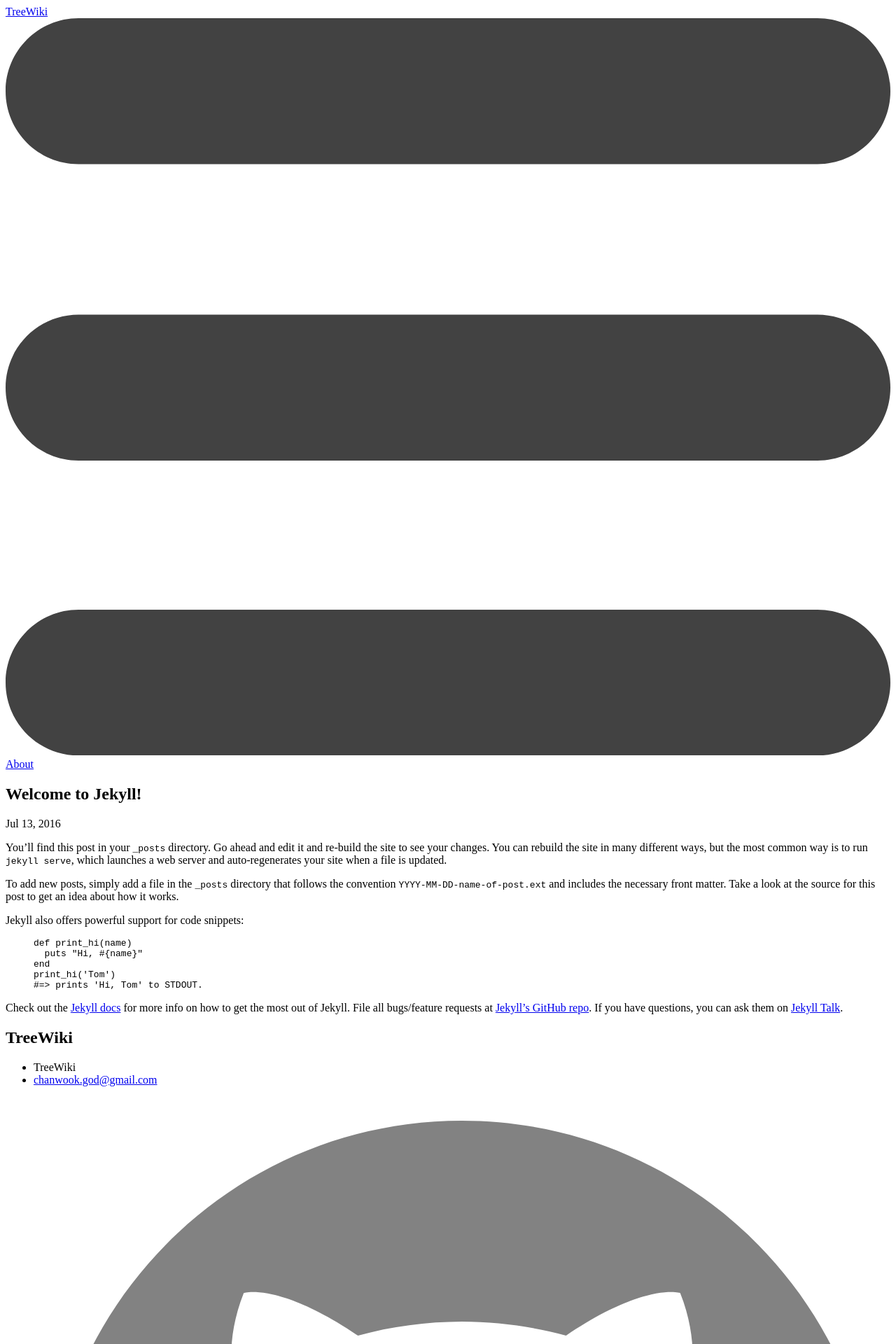
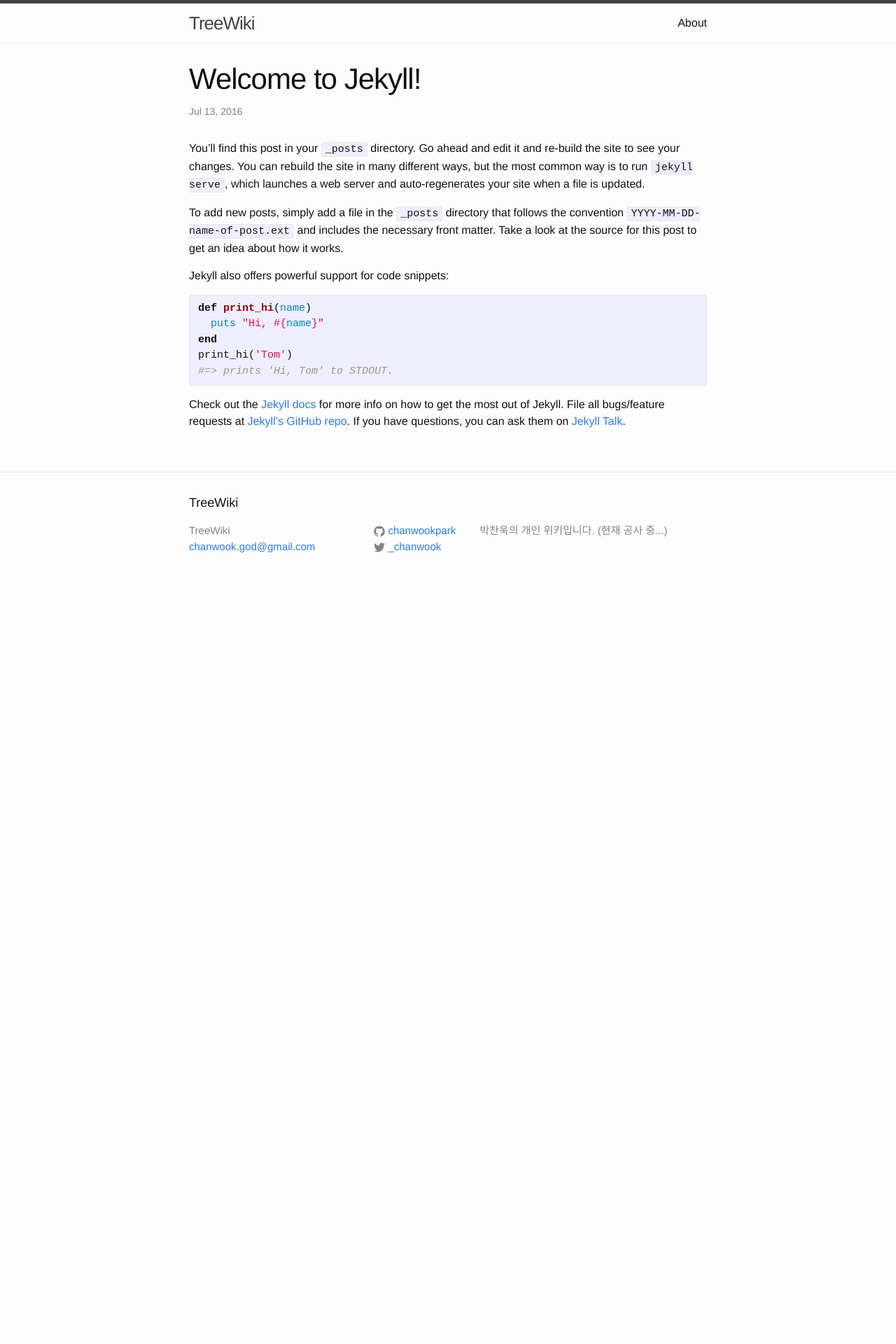
Before and after one commit to chanwookpark/chanwookpark.github.io, a Jekyll site: the page built from _posts/2016-07-14-welcome-to-jekyll.markdown, in a window 1280 px wide. Shown: the top 1920 px of the page at 70% size. Built offline with Jekyll 4.4.1, drawn with Linux system fonts in a browser that asks for light colours; after the commit the page ends 900 px from its top, so only the background shows below that.

Commit message:
asciidoctor 적용하려다가 포기.
아직 공식지원을 하지 않고 중간 단계에 작업이 들어가서 젝일? 기본 템플릿을 사용하기로…

```diff
--- a/Gemfile
+++ b/Gemfile
@@ -1,2 +1,6 @@
 source 'https://rubygems.org'
 gem 'github-pages', group: :jekyll_plugins
+
+#group :jekyll_plugins do
+#  gem 'jekyll-asciidoc'
+#end
--- a/_config.yml
+++ b/_config.yml
@@ -23,3 +23,8 @@ markdown: kramdown
 highlighter: pygments
 safe: true
 lsi: true
+
+# Asciidoctor - github page가 기본적으로 지원을 하지 않고 복잡하게 CI 등을 돌려햐해서 포기.. jekyll 기본 템플릿을 사용하자..
+# 참조: https://github.com/asciidoctor/jekyll-asciidoc
+#asciidoc: {}
+#asciidoctor: {}
--- /dev/null
+++ b/css/main.scss
@@ -0,0 +1,53 @@
+---
+# Only the main Sass file needs front matter (the dashes are enough)
+---
+@charset "utf-8";
+
+
+
+// Our variables
+$base-font-family: "Helvetica Neue", Helvetica, Arial, sans-serif;
+$base-font-size:   16px;
+$base-font-weight: 400;
+$small-font-size:  $base-font-size * 0.875;
+$base-line-height: 1.5;
+
+$spacing-unit:     30px;
+
+$text-color:       #111;
+$background-color: #fdfdfd;
+$brand-color:      #2a7ae2;
+
+$grey-color:       #828282;
+$grey-color-light: lighten($grey-color, 40%);
+$grey-color-dark:  darken($grey-color, 25%);
+
+// Width of the content area
+$content-width:    800px;
+
+$on-palm:          600px;
+$on-laptop:        800px;
+
+
+
+// Use media queries like this:
+// @include media-query($on-palm) {
+//     .wrapper {
+//         padding-right: $spacing-unit / 2;
+//         padding-left: $spacing-unit / 2;
+//     }
+// }
+@mixin media-query($device) {
+    @media screen and (max-width: $device) {
+        @content;
+    }
+}
+
+
+
+// Import partials from `sass_dir` (defaults to `_sass`)
+@import
+        "base",
+        "layout",
+        "syntax-highlighting"
+;
```
